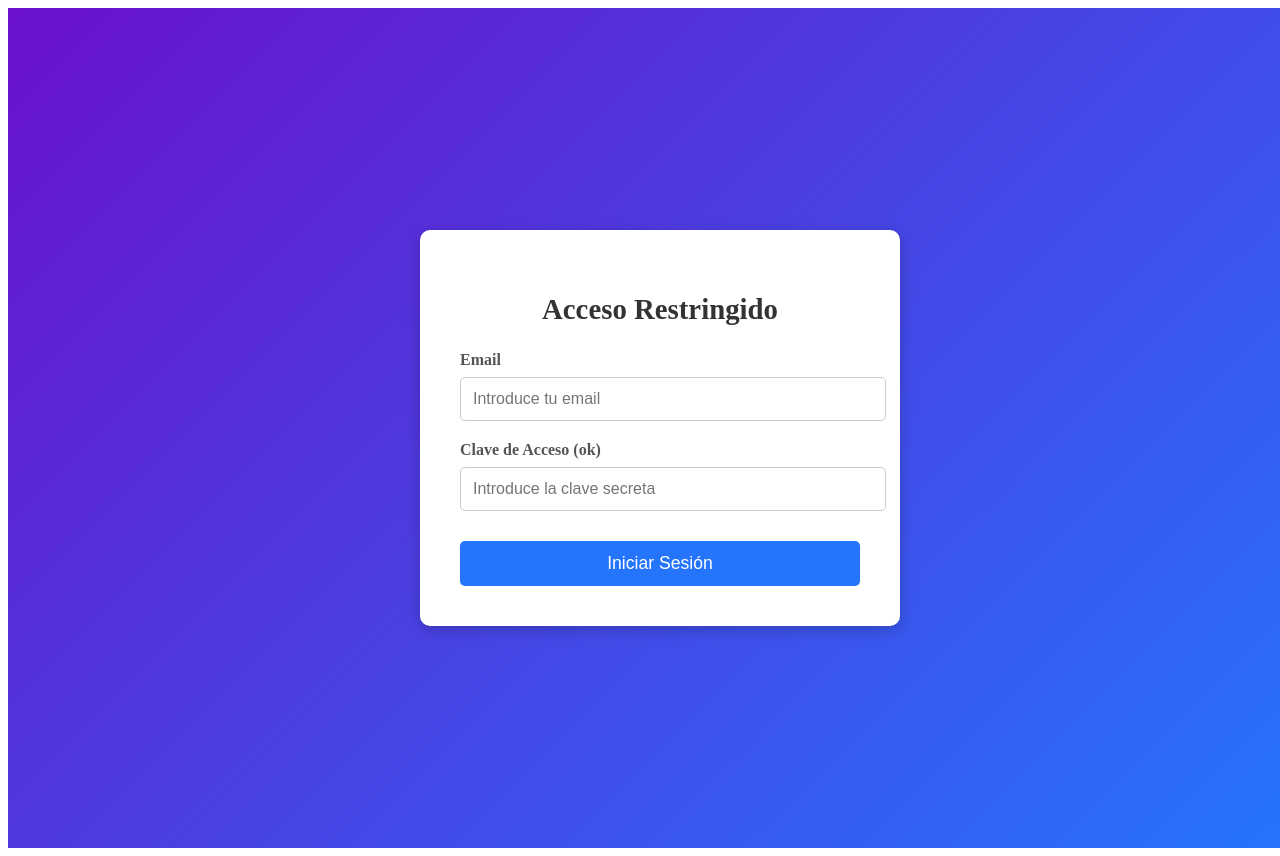
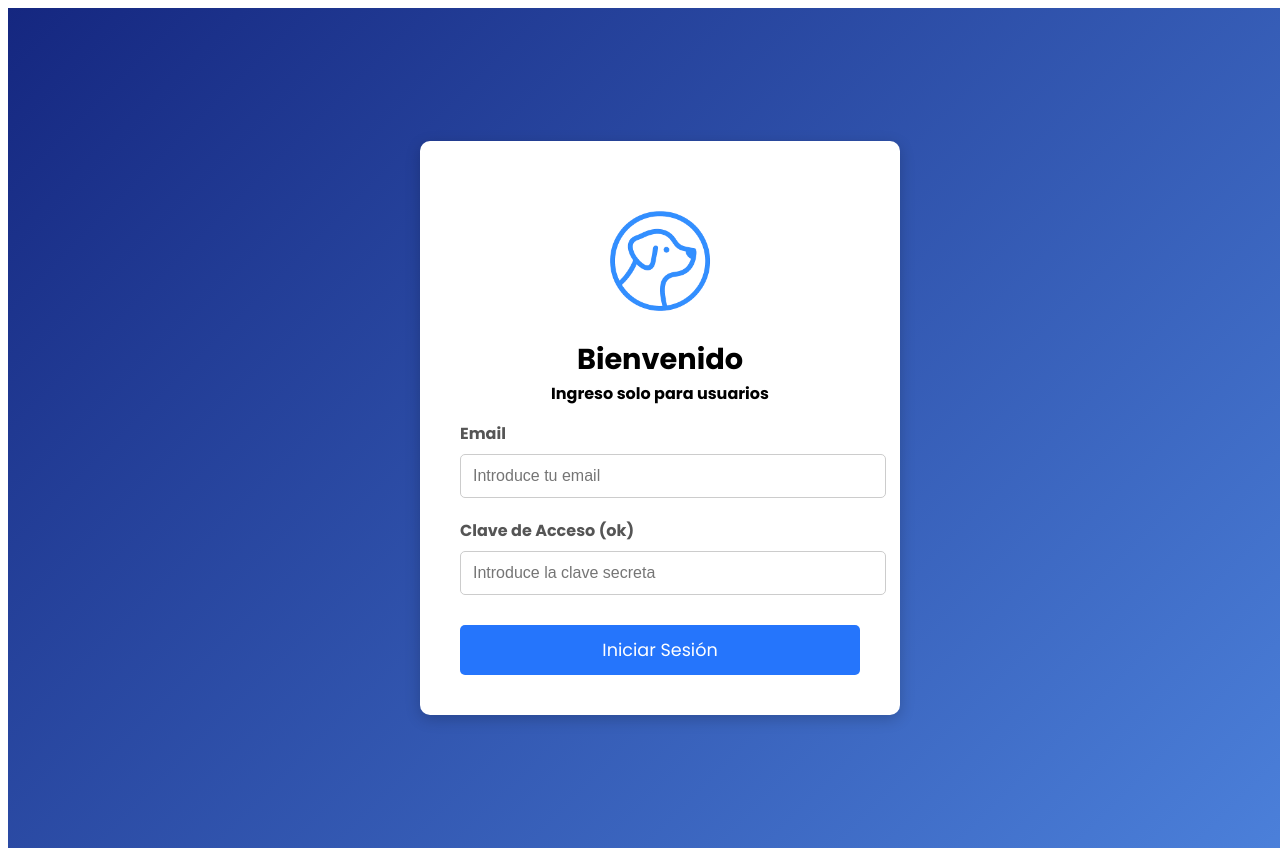
Before and after one commit to GersonAldairr/ProyectoPersonal, a website: page index.html in a window 1280 px wide. Shown: the top 856 px of the page. Drawn offline with Linux system fonts and the light colour scheme.

Commit message:
Login terminado

```diff
--- a/index.html
+++ b/index.html
@@ -4,14 +4,21 @@
     <meta charset="UTF-8" />
     <meta name="viewport" content="width=device-width, initial-scale=1.0" />
     <title>Login con Clave Estática</title>
+    <link
+      href="https://fonts.googleapis.com/css2?family=Roboto:wght@400;700&family=Poppins:wght@400;500;600;700&display=swap"
+      rel="stylesheet"
+    />
     <link rel="stylesheet" href="styles.css" />
     <link rel="stylesheet" href="login.css" />
   </head>
   <body>
     <section class="login-container">
       <div class="login-box">
-        <h2>Acceso Restringido</h2>
-
+        <img src="img/perro.png" alt="perro" />
+        <div class="texto-bienvenida">
+          <h2>Bienvenido</h2>
+          <h4>Ingreso solo para usuarios</h4>
+        </div>
         <form onsubmit="return validarLogin(event);">
           <div class="input-group">
             <label for="email">Email</label>
--- a/login.css
+++ b/login.css
@@ -6,8 +6,9 @@
   min-height: 100vh;
   width: 100%;
   /* Fondo atractivo para la vista de escritorio */
-    background: linear-gradient(135deg, #6a11cb 0%, #2575fc 100%);
+  background: linear-gradient(135deg, #152780 0%, #4c81db 100%);
   padding: 1.25rem; /* 20px de padding */
+  font-family: "Poppins", sans-serif;
 }
 
 /* La caja del formulario */
@@ -21,10 +22,25 @@
   text-align: center;
 }
 
-.login-box h2 {
-    margin-bottom: 1.5625rem; /* 25px */
-    color: #333;
+.login-box img {
+  height: 10rem;
+  width: auto;
+  margin: 0 auto 0.625rem;
+}
+
+.texto-bienvenida {
+  margin-top: -1.5rem;
+}
+
+.texto-bienvenida h2 {
+  margin: 0.5rem 0 0.3125rem; /* 8px arriba / 5px abajo */
   font-size: 1.8rem;
+  line-height: 1.2;
+}
+
+.texto-bienvenida h4 {
+  margin: 0.3125rem 0 0.9375rem; /* 5px arriba / 15px abajo */
+  font-size: 1rem;
 }
 
 /* División para agrupar Label e Input */
@@ -78,7 +94,6 @@
 
 /* Estilos aplicados cuando la pantalla mide 600px o menos */
 @media (max-width: 600px) {
-
   /* El contenedor principal simula una vista de aplicación */
   .login-container {
     padding: 0; /* Quita el padding exterior */
@@ -98,9 +113,12 @@
     border: none;
   }
 
-    .login-box h2 {
+  .texto-bienvenida h2 {
     font-size: 1.7rem; /* Ajuste sutil del tamaño */
-        text-align: left;
+  }
+
+  .texto-bienvenida h4 {
+    font-size: 1.7rem; /* Ajuste sutil del tamaño */
   }
 
   .input-group input {
--- a/login.js
+++ b/login.js
@@ -9,7 +9,7 @@ function validarLogin(event) {
 
   // 2. Realizar la verificación
   if (passwordInput.toLowerCase() === CLAVE_SECRETA) {
-    alert("¡Acceso concedido! Bienvenido.");
+    alert("¡Tu clinica veterinaria te da la bienvenida!.");
     // Redirige a tu página principal
     window.location.href = "landingPage.html";
   } else {
```
Also changed, not shown: landingPage.html (+2 -6 lines), img/perro.png (added). Lines whose indentation alone changed are shown as unchanged.
